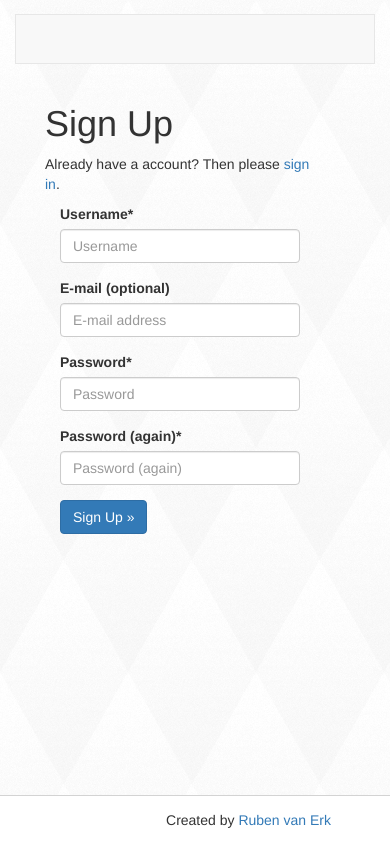
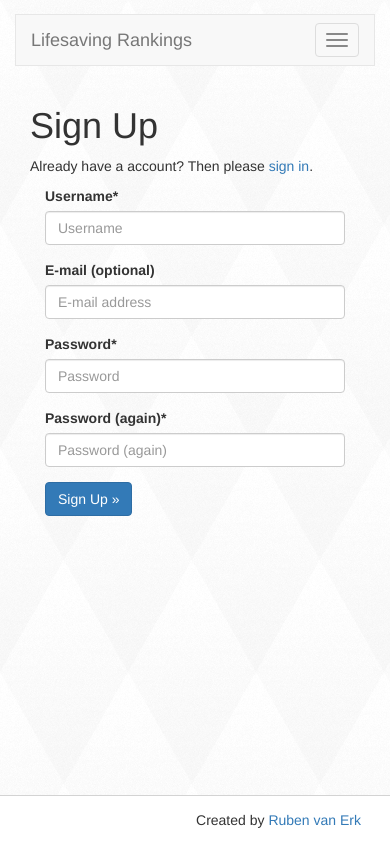
Before and after one commit to rubenvanerk/lifesavingrankings, a Django app: page /accounts/signup/ in a window 390 px wide. Run offline with Django 3.2, Linux system fonts and the light colour scheme; some libraries are stand-ins or nearby versions.

Commit message:
optimized for mobile

```diff
--- a/lifesaving_rankings/static/css/project.css
+++ b/lifesaving_rankings/static/css/project.css
@@ -16,10 +16,10 @@ body {
     margin-top: 1em;
 }
 
-#main {
-    padding-left: 30px;
-    padding-right: 60px;
-}
+/*#main {*/
+    /*padding-left: 30px;*/
+    /*padding-right: 60px;*/
+/*}*/
 
 #footer {
     background-color: white;
@@ -30,10 +30,10 @@ body {
     border-top: 1px solid lightgrey;
 }
 
-#footer > .container {
-    padding-left: 60px;
-    padding-right: 45px;
-}
+/*#footer > .container {*/
+    /*padding-left: 60px;*/
+    /*padding-right: 45px;*/
+/*}*/
 
 .analysis-time {
     padding: 0.5em;
--- a/lifesaving_rankings/templates/lifesaving_rankings/base.html
+++ b/lifesaving_rankings/templates/lifesaving_rankings/base.html
@@ -28,9 +28,20 @@
 {% block body %}
 
     <div class="container">
+
         <nav class="navbar navbar-default">
-            <div class="collapse navbar-collapse" id="bs-example-navbar-collapse-1">
+            <div class="container-fluid">
+                <div class="navbar-header">
+                    <button type="button" class="navbar-toggle collapsed" data-toggle="collapse"
+                            data-target="#navbar-collapse" aria-expanded="false">
+                        <span class="sr-only">Toggle navigation</span>
+                        <span class="icon-bar"></span>
+                        <span class="icon-bar"></span>
+                        <span class="icon-bar"></span>
+                    </button>
                     <a class="navbar-brand" href="/">Lifesaving Rankings</a>
+                </div>
+                <div class="collapse navbar-collapse" id="navbar-collapse">
                     {% block nav %}
                         <ul class="nav navbar-nav">
                             <li class="dropdown {% active 'analysis' %}">
@@ -41,6 +52,7 @@
                                     <li><a href="{% url 'analysis:analysis' 'women' %}">Women</a></li>
 
                                     <li role="separator" class="divider"></li>
+
                                     {% if user.is_authenticated %}
                                         <li><a href="{% url 'analysis:private-group-list' %}">My groups</a></li>
                                     {% endif %}
@@ -49,8 +61,9 @@
                             </li>
                         </ul>
 
-                    <ul class="nav navbar-nav pull-right">
-                        <li role="presentation" class="navbar-text">{% user_display user %}</li>
+                        <p class="navbar-text navbar-right">Logged in as: {% user_display user %}</p>
+
+                        <ul class="nav navbar-nav navbar-right">
                             {% if user.is_authenticated %}
                                 <li role="presentation" class="{% active 'account_logout' %}"><a
                                         href="{% url 'account_logout' %}">Logout</a></li>
@@ -63,6 +76,7 @@
                         </ul>
                     {% endblock %}
                 </div>
+            </div>
         </nav>
 
         {% if messages %}
@@ -71,7 +85,7 @@
             {% endfor %}
         {% endif %}
 
-        <div class="container" id="main">
+        <div class="container-fluid" id="main">
             {% block content %}
                 <p>Use this document as a way to quick start any new project.</p>
             {% endblock %}
```
Lines whose indentation alone changed are shown as unchanged.
